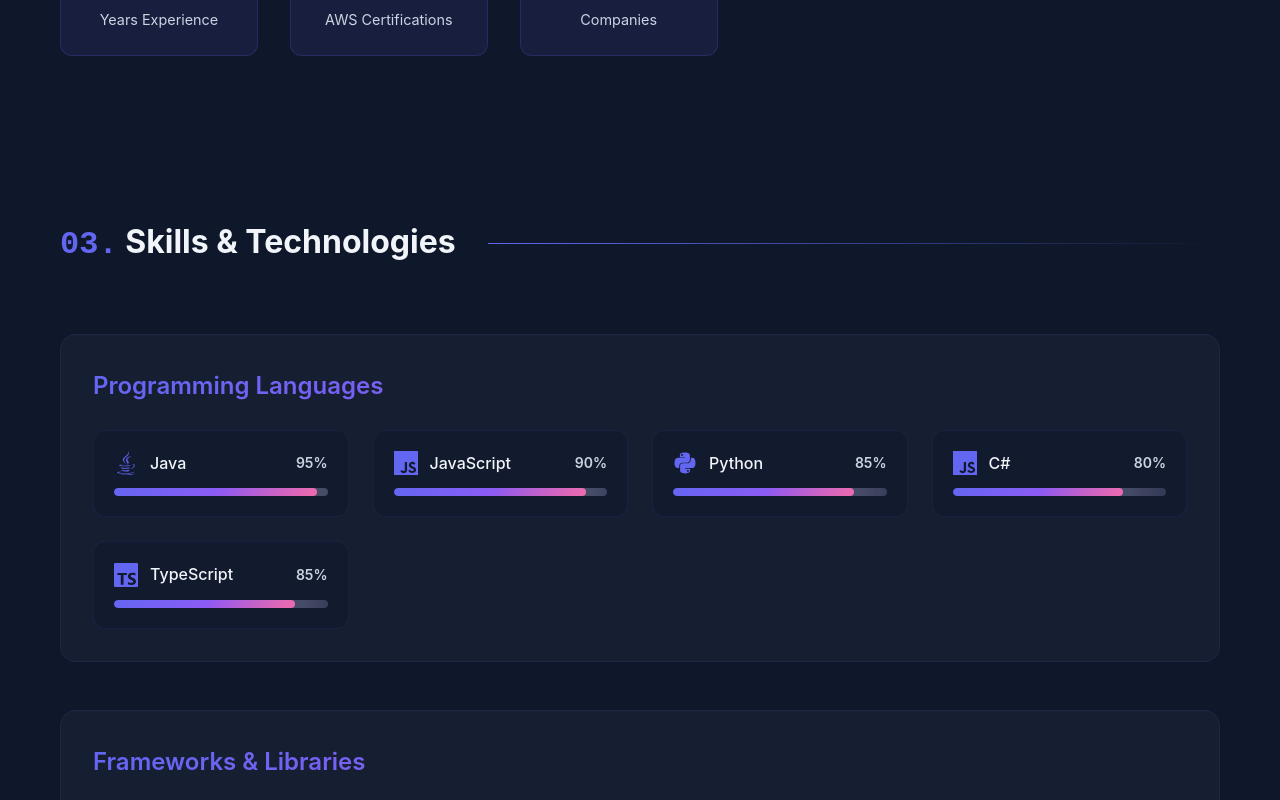
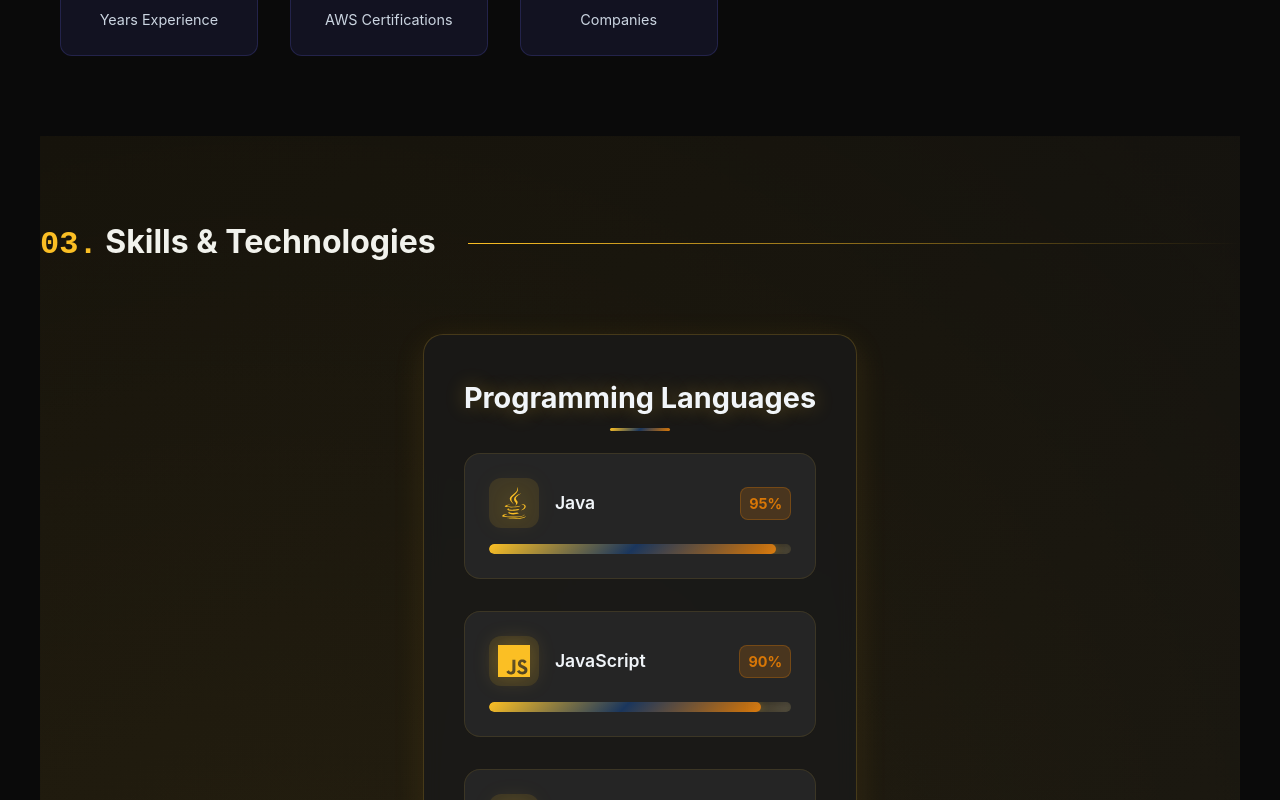
Before and after one commit to MohammadSajidShaik/portfolio, a React (Vite) app: page / in a window 1280 px wide. Shown: the part 1580-2380 px from the top of the page. Built offline with nearby package versions, Linux system fonts and the light colour scheme.

Commit message:
Implement Batman Developer Theme: dark colors, gold accents, enhanced skills section, optimized experience spacing

```diff
--- a/src/components/Hero.css
+++ b/src/components/Hero.css
@@ -34,6 +34,17 @@
   font-weight: 700;
   line-height: 1.2;
   margin-bottom: 1.5rem;
+}
+
+.hero-subtitle {
+  display: block;
+  font-size: 1.2rem;
+  font-weight: 500;
+  color: var(--primary-color);
+  margin-top: 0.5rem;
+  letter-spacing: 2px;
+  text-transform: uppercase;
+  opacity: 0.9;
 }
 
 .gradient-text {
--- a/src/components/Hero.jsx
+++ b/src/components/Hero.jsx
@@ -18,6 +18,7 @@ const Hero = () => {
             <p className="hero-greeting fade-in">Hello, I'm</p>
             <h1 className="hero-name fade-in-up">
               <span className="gradient-text">Sajid Shaik</span>
+              <span className="hero-subtitle batman-glow">The Batman Developer</span>
             </h1>
             <p className="hero-description fade-in-up">
               Results-driven Java Developer & Software Engineer with 4+ years of experience
--- a/src/components/Skills.css
+++ b/src/components/Skills.css
@@ -1,99 +1,190 @@
 .skills {
   position: relative;
+  padding: 80px 0;
+  background: linear-gradient(135deg, var(--dark-bg) 0%, var(--dark-secondary) 100%);
+  overflow: hidden;
+}
+
+.skills::before {
+  content: '';
+  position: absolute;
+  top: 0;
+  left: 0;
+  right: 0;
+  bottom: 0;
+  background:
+    radial-gradient(circle at 20% 20%, rgba(251, 191, 36, 0.1) 0%, transparent 50%),
+    radial-gradient(circle at 80% 80%, rgba(217, 119, 6, 0.1) 0%, transparent 50%);
+  pointer-events: none;
 }
 
 .skills-container {
-  display: flex;
-  flex-direction: column;
-  gap: 3rem;
+  max-width: 1200px;
+  margin: 0 auto;
+  padding: 0 2rem;
+  position: relative;
+  z-index: 2;
 }
 
 .skill-category {
-  background: rgba(30, 41, 59, 0.5);
-  padding: 2rem;
-  border-radius: 16px;
-  border: 1px solid rgba(99, 102, 241, 0.1);
-  transition: all 0.3s ease;
+  background: var(--card-background);
+  backdrop-filter: blur(10px);
+  padding: 2.5rem;
+  border-radius: 20px;
+  border: 1px solid var(--border-color);
+  margin-bottom: 3rem;
+  position: relative;
+  overflow: hidden;
+  transition: all 0.4s cubic-bezier(0.175, 0.885, 0.32, 1.275);
+  box-shadow: var(--shadow);
+}
+
+.skill-category::before {
+  content: '';
+  position: absolute;
+  top: 0;
+  left: -100%;
+  width: 100%;
+  height: 100%;
+  background: linear-gradient(90deg, transparent, rgba(251, 191, 36, 0.1), transparent);
+  transition: left 0.5s;
+}
+
+.skill-category:hover::before {
+  left: 100%;
 }
 
 .skill-category:hover {
-  border-color: rgba(99, 102, 241, 0.3);
-  transform: translateY(-5px);
-  box-shadow: 0 10px 30px rgba(99, 102, 241, 0.1);
+  border-color: var(--primary-color);
+  transform: translateY(-10px) scale(1.02);
+  box-shadow: 0 25px 50px rgba(251, 191, 36, 0.15);
 }
 
 .category-title {
-  font-size: 1.5rem;
-  font-weight: 600;
-  margin-bottom: 1.5rem;
+  font-size: 1.8rem;
+  font-weight: 700;
+  margin-bottom: 2rem;
   color: var(--text-primary);
+  position: relative;
+  text-align: center;
+  text-shadow: 0 0 20px rgba(251, 191, 36, 0.3);
+}
+
+.category-title::after {
+  content: '';
+  position: absolute;
+  bottom: -10px;
+  left: 50%;
+  transform: translateX(-50%);
+  width: 60px;
+  height: 3px;
   background: var(--gradient);
-  -webkit-background-clip: text;
-  -webkit-text-fill-color: transparent;
-  background-clip: text;
+  border-radius: 2px;
 }
 
 .skills-grid {
   display: grid;
-  grid-template-columns: repeat(auto-fit, minmax(250px, 1fr));
-  gap: 1.5rem;
+  grid-template-columns: repeat(auto-fit, minmax(280px, 1fr));
+  gap: 2rem;
 }
 
 .skill-item {
-  background: rgba(15, 23, 42, 0.5);
-  padding: 1.25rem;
-  border-radius: 12px;
-  border: 1px solid rgba(99, 102, 241, 0.1);
+  background: rgba(42, 42, 42, 0.8);
+  backdrop-filter: blur(5px);
+  padding: 1.5rem;
+  border-radius: 16px;
+  border: 1px solid rgba(251, 191, 36, 0.1);
   transition: all 0.3s ease;
+  position: relative;
+  overflow: hidden;
+}
+
+.skill-item::before {
+  content: '';
+  position: absolute;
+  top: 0;
+  left: 0;
+  right: 0;
+  bottom: 0;
+  background: linear-gradient(135deg, rgba(251, 191, 36, 0.05) 0%, transparent 50%);
+  opacity: 0;
+  transition: opacity 0.3s ease;
+}
+
+.skill-item:hover::before {
+  opacity: 1;
 }
 
 .skill-item:hover {
   border-color: var(--primary-color);
-  transform: translateX(5px);
+  transform: translateY(-5px) rotateX(5deg);
+  box-shadow: 0 15px 35px rgba(251, 191, 36, 0.2);
 }
 
 .skill-header {
   display: flex;
   align-items: center;
-  gap: 0.75rem;
-  margin-bottom: 0.75rem;
+  gap: 1rem;
+  margin-bottom: 1rem;
+  position: relative;
+  z-index: 2;
 }
 
 .skill-icon {
-  font-size: 1.5rem;
+  font-size: 2rem;
   color: var(--primary-color);
   display: flex;
   align-items: center;
   justify-content: center;
+  width: 50px;
+  height: 50px;
+  background: rgba(251, 191, 36, 0.1);
+  border-radius: 12px;
+  transition: all 0.3s ease;
+  filter: drop-shadow(0 0 10px rgba(251, 191, 36, 0.3));
+}
+
+.skill-item:hover .skill-icon {
+  transform: scale(1.1) rotate(5deg);
+  background: rgba(251, 191, 36, 0.2);
+  box-shadow: 0 0 20px rgba(251, 191, 36, 0.4);
 }
 
 .skill-name {
   flex: 1;
-  font-weight: 500;
+  font-weight: 600;
   color: var(--text-primary);
+  font-size: 1.1rem;
 }
 
 .skill-percentage {
-  font-size: 0.875rem;
-  color: var(--text-secondary);
-  font-weight: 600;
+  font-size: 0.9rem;
+  color: var(--accent-color);
+  font-weight: 700;
+  background: rgba(217, 119, 6, 0.2);
+  padding: 0.25rem 0.5rem;
+  border-radius: 8px;
+  border: 1px solid rgba(217, 119, 6, 0.3);
 }
 
 .skill-bar {
   width: 100%;
-  height: 8px;
-  background: rgba(99, 102, 241, 0.1);
-  border-radius: 4px;
+  height: 10px;
+  background: rgba(251, 191, 36, 0.1);
+  border-radius: 5px;
   overflow: hidden;
   position: relative;
+  margin-top: 1rem;
+  box-shadow: inset 0 2px 4px rgba(0, 0, 0, 0.2);
 }
 
 .skill-progress {
   height: 100%;
   background: var(--gradient);
-  border-radius: 4px;
-  transition: width 1s ease-out;
+  border-radius: 5px;
+  transition: width 1.5s cubic-bezier(0.4, 0, 0.2, 1);
   position: relative;
+  box-shadow: 0 0 10px rgba(251, 191, 36, 0.3);
 }
 
 .skill-progress::after {
@@ -106,10 +197,10 @@
   background: linear-gradient(
     90deg,
     transparent,
-    rgba(255, 255, 255, 0.2),
+    rgba(255, 255, 255, 0.3),
     transparent
   );
-  animation: shimmer 2s infinite;
+  animation: shimmer 2.5s infinite;
 }
 
 @keyframes shimmer {
@@ -122,11 +213,63 @@
 }
 
 @media (max-width: 768px) {
+  .skills-container {
+    padding: 0 1.5rem;
+  }
+
   .skills-grid {
-    grid-template-columns: 1fr;
+    grid-template-columns: repeat(auto-fit, minmax(260px, 1fr));
+    gap: 1.5rem;
+  }
+
+  .skill-category {
+    padding: 2rem;
+    margin-bottom: 2.5rem;
+  }
+
+  .category-title {
+    font-size: 1.6rem;
+  }
+}
+
+@media (max-width: 480px) {
+  .skills {
+    padding: 60px 0;
+  }
+
+  .skills-container {
+    padding: 0 1rem;
   }
 
   .skill-category {
     padding: 1.5rem;
+    margin-bottom: 2rem;
+  }
+
+  .category-title {
+    font-size: 1.4rem;
+  }
+
+  .skills-grid {
+    grid-template-columns: 1fr;
+    gap: 1.25rem;
+  }
+
+  .skill-item {
+    padding: 1.25rem;
+  }
+
+  .skill-icon {
+    width: 45px;
+    height: 45px;
+    font-size: 1.75rem;
+  }
+
+  .skill-name {
+    font-size: 1rem;
+  }
+
+  .skill-percentage {
+    font-size: 0.8rem;
   }
 }
--- a/src/index.css
+++ b/src/index.css
@@ -5,13 +5,18 @@
 }
 
 :root {
-  --primary-color: #6366f1;
-  --secondary-color: #8b5cf6;
-  --accent-color: #ec4899;
-  --dark-bg: #0f172a;
-  --dark-secondary: #1e293b;
-  --text-primary: #f1f5f9;
-  --text-secondary: #cbd5e1;
+  /* Batman Developer Theme */
+  --primary-color: #fbbf24; /* Batman yellow/gold */
+  --secondary-color: #1a365d; /* Dark navy blue */
+  --accent-color: #d97706; /* Darker gold */
+  --dark-bg: #0a0a0a; /* Deep black */
+  --dark-secondary: #1a1a1a; /* Slightly lighter black */
+  --card-background: rgba(26, 26, 26, 0.8); /* Semi-transparent dark card */
+  --border-color: rgba(251, 191, 36, 0.2); /* Subtle gold border */
+  --shadow: 0 8px 32px rgba(251, 191, 36, 0.1); /* Gold-tinted shadow */
+  --text-primary: #f1f5f9; /* Light text */
+  --text-secondary: #cbd5e1; /* Muted text */
+  --background-color: var(--dark-bg);
   --gradient: linear-gradient(135deg, var(--primary-color) 0%, var(--secondary-color) 50%, var(--accent-color) 100%);
 }
 
@@ -52,4 +57,21 @@ code {
 
 ::-webkit-scrollbar-thumb:hover {
   background: var(--primary-color);
+  box-shadow: 0 0 10px rgba(251, 191, 36, 0.5);
 }
+
+/* Batman Developer Theme Enhancements */
+.batman-glow {
+  text-shadow: 0 0 20px rgba(251, 191, 36, 0.5);
+}
+
+.batman-border {
+  border: 1px solid rgba(251, 191, 36, 0.3);
+  box-shadow: 0 0 15px rgba(251, 191, 36, 0.1);
+}
+
+.batman-hover:hover {
+  box-shadow: 0 0 25px rgba(251, 191, 36, 0.3);
+  transform: translateY(-3px);
+  transition: all 0.3s ease;
+}
```
Also changed, not shown: src/components/Experience.css (+87 -31 lines).
